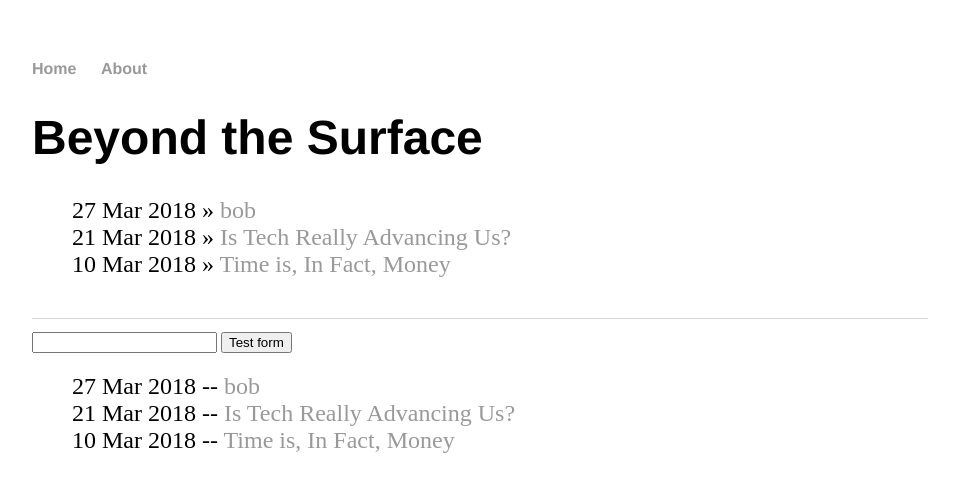
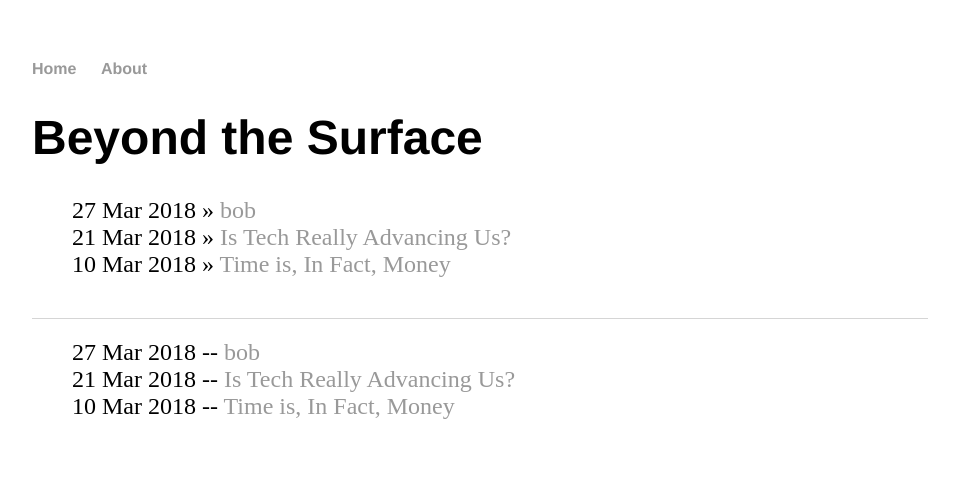
Before and after one commit to beyondthesurface/beyondthesurface.github.io, a Jekyll site: the page built from blog/index.html, in a window 1280 px wide. Shown: the top 492 px of the page, without its empty margins (160-1119 px from the left). Built offline with Jekyll 4.4.1, drawn with Linux system fonts in a browser that asks for light colours.

Commit message:
Update default.html

```diff
--- a/_layouts/default.html
+++ b/_layouts/default.html
@@ -22,14 +22,6 @@
 				</ul>
 			</footer>
 		</body>
-		<form action="https://getsimpleform.com/messages?form_api_token=aea2db4234ba59b0049ae7d27dfdda73" method="post">
-		  <!-- the redirect_to is optional, the form will redirect to the referrer on submission -->
-		  <!--<input type='hidden' name='redirect_to' value='<the complete return url e.g. thank-you.html>' />-->
-		  <!-- all your input fields here.... -->
-		  <input type='text' name='test' />
-		  <input type='submit' value='Test form' />
-		</form>
-
 		<ul class="posts">
 		  {% for post in site.posts %}
 		    <li><span>{{ post.date | date_to_string }}</span> -- <a href="{{ post.url }}" title="{{ post.title }}">{{ post.title }}</a></li>
```
